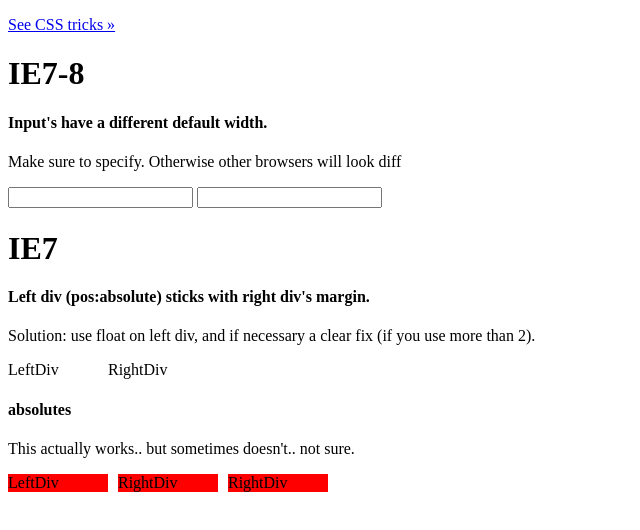
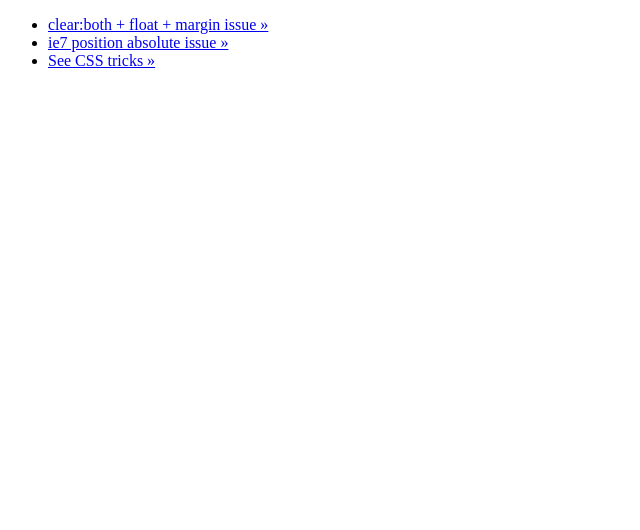
Before and after one commit to wejrowski/Browser-Bugs, a plain HTML site: page index.html in a window 1280 px wide. Shown: the whole page, without its empty margins (0-640 px from the left). Drawn offline with Linux system fonts and the light colour scheme.

Commit message:
index is now index with links to issue pages

```diff
--- a/index.html
+++ b/index.html
@@ -2,37 +2,13 @@
 <html>
   <head>
     <title>Browser bugs</title>
-  	<style type="text/css">
-      .leftdiv{position:absolute;}/* Using float:left fixes this problem */
-      .rightdiv{margin-left:100px;}
-
-      .absdiv1, .absdiv2, .absdiv3{position:absolute; background:#ff0000; width:100px;}
-      .absdiv2{margin-left:110px;}
-      .absdiv3{margin-left:220px;}
-  	</style>
   </head>
 <body>
-<p><a href="css-trix.html">See CSS tricks &raquo;</a></p>
-
-  <h1>IE7-8</h1>
-  <h4>Input's have a different default width.</h4>
-  <p>Make sure to specify. Otherwise other browsers will look diff</p>
-  <input type="text" />
-  <input type="text" />
-
-  <h1>IE7</h1>
-  <h4>Left div (pos:absolute) sticks with right div's margin.</h4>
-  <p>Solution: use float on left div, and if necessary a clear fix (if you use more than 2).</p>
-  <div class="leftdiv">LeftDiv</div>
-  <div class="rightdiv">RightDiv</div>
-
-  <h4>absolutes</h4>
-  <p>This actually works.. but sometimes doesn't.. not sure.</p>
-  <div>
-    <div class="absdiv1">LeftDiv</div>
-    <div class="absdiv2">RightDiv</div>
-    <div class="absdiv3">RightDiv</div>
-  </div>
+<ul>
+  <li><a href="./floatmargins.html">clear:both + float + margin issue &raquo;</a></li>
+  <li><a href="./ie7inputs.html">ie7 position absolute issue &raquo;</a></li>
+  <li><a href="./css-trix.html">See CSS tricks &raquo;</a></li>
+</ul>
 
 </body>
 </html>
```
Also changed, not shown: ie7inputs.html (added, +38 -0 lines).
